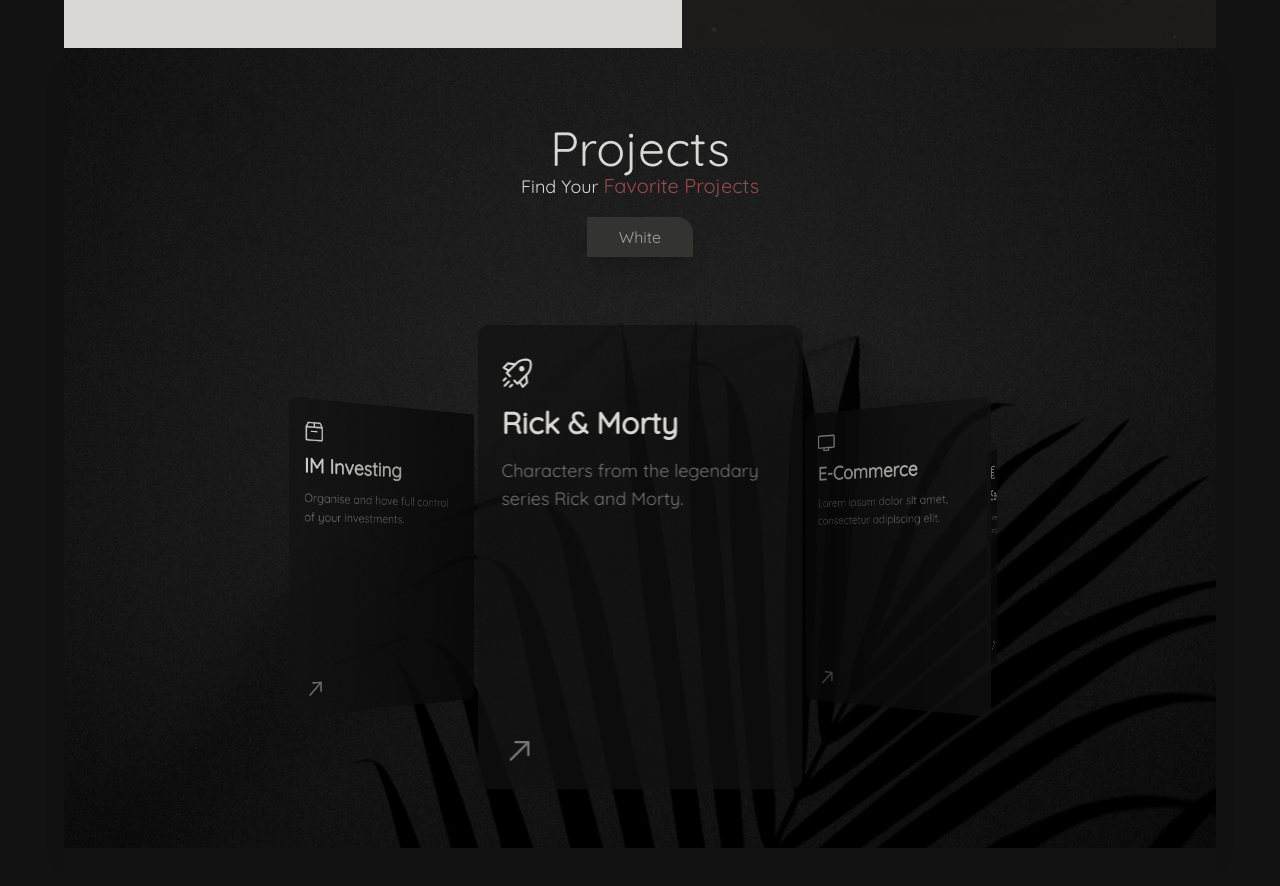
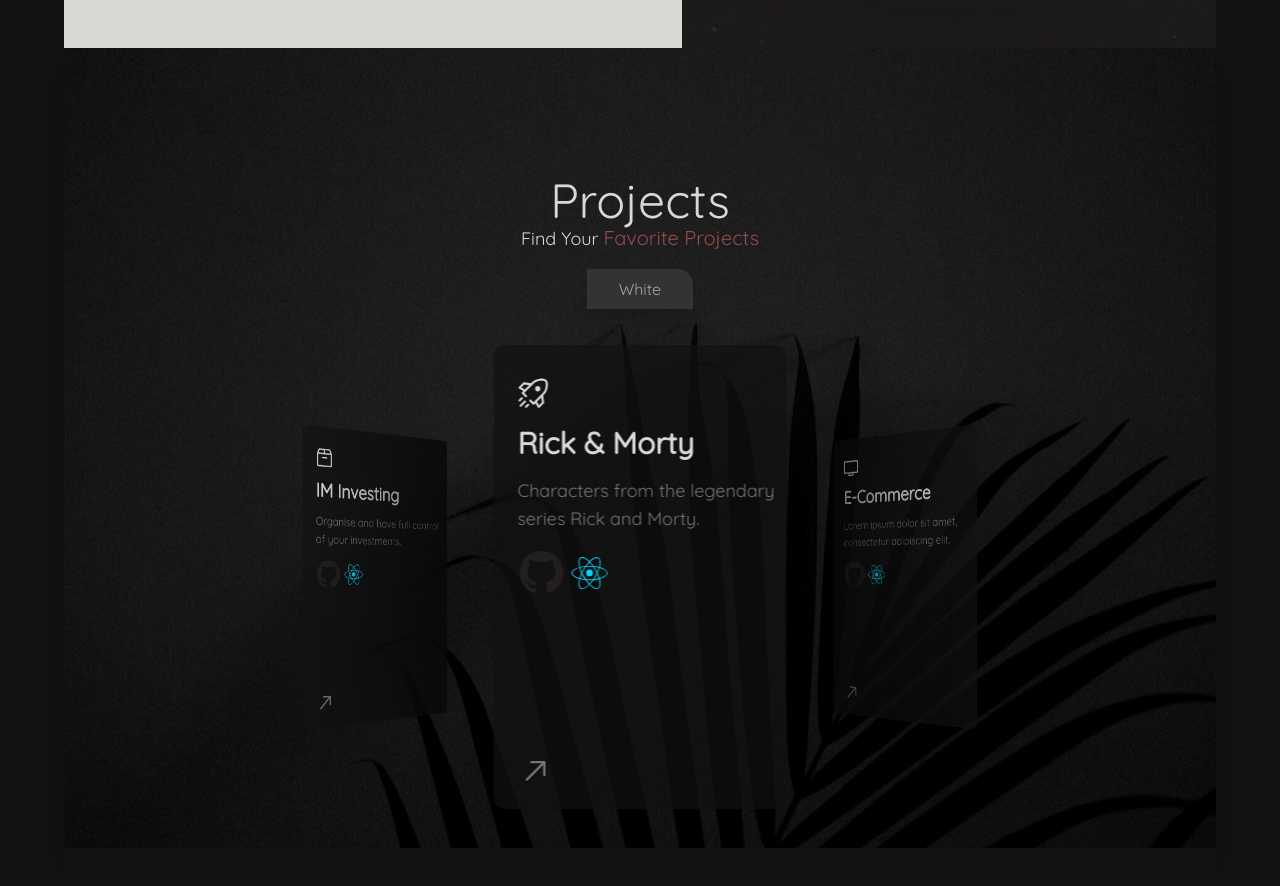
Before and after one commit to Deenk22/PortFolio, a React (Vite) app: page / in a window 1280 px wide. Shown: the part 880-1766 px from the top of the page. Built offline with nearby package versions, Linux system fonts and the light colour scheme.

Commit message:
Card Icons

```diff
--- a/src/components/Carrousel/Carrousel.jsx
+++ b/src/components/Carrousel/Carrousel.jsx
@@ -18,8 +18,8 @@
   };
 
   return (
-    <div className="flex flex-col items-center justify-center h-screen">
-      <div className="flex flex-col justify-center items-center mt-4 mb-16">
+    <div className="flex flex-col items-center justify-center">
+      <div className="flex flex-col justify-center items-center mt-[16vh] mb-[4vh]">
         <h1 className="text-white-section1 text-5xl font-main">Projects</h1>
         <p className="text-white-section1 text-lg font-main">
           Find Your{" "}
@@ -29,7 +29,6 @@
           {isActive ? "Black" : "White"}
         </button>
       </div>
-
       <Swiper
         modules={[FreeMode, Pagination, Autoplay, EffectCoverflow]}
         centeredSlides={true}
@@ -39,7 +38,7 @@
         coverflowEffect={{
           rotate: 18,
           stretch: 0,
-          depth: 270,
+          depth: 256,
           modifier: 2,
         }}
         breakpoints={{
@@ -49,11 +48,11 @@
           },
           640: {
             slidesPerView: 2,
-            spaceBetween: 32,
+            spaceBetween: 64,
           },
           768: {
             slidesPerView: 2,
-            spaceBetween: 64,
+            spaceBetween: 88,
           },
           1024: {
             slidesPerView: 2,
@@ -61,11 +60,11 @@
           },
           1280: {
             slidesPerView: 2,
-            spaceBetween: 64,
+            spaceBetween: 128,
           },
           1536: {
             slidesPerView: 2,
-            spaceBetween: 88,
+            spaceBetween: 128,
           },
         }}
         freeMode={true}
@@ -109,6 +108,16 @@
                   >
                     {item.content}
                   </p>
+                  <div className="flex flex-row items-center">
+                    {item.techStack?.map((tech, index) => (
+                      <img
+                        key={index}
+                        src={tech}
+                        width={48}
+                        alt={`tech-${index}`}
+                      />
+                    ))}
+                  </div>
                 </div>
                 <Link to={`projectdetails/${item.id}`}>
                   <RxArrowTopRight
--- a/src/constants/index.js
+++ b/src/constants/index.js
@@ -23,35 +23,59 @@
     title: "IM Investing",
     content: "Organise and have full control of your investments.",
     id: "0",
+    techStack: [
+      "./src/assets/icons/github.svg",
+      "./src/assets/icons/react.svg",
+    ],
   },
   {
     icon: RxRocket,
     title: "Rick & Morty",
     content: "Characters from the legendary series Rick and Morty.",
     id: "1",
+    techStack: [
+      "./src/assets/icons/github.svg",
+      "./src/assets/icons/react.svg",
+    ],
   },
   {
     icon: RxDesktop,
     title: "E-Commerce",
     content: "Lorem ipsum dolor sit amet, consectetur adipiscing elit.",
     id: "2",
+    techStack: [
+      "./src/assets/icons/github.svg",
+      "./src/assets/icons/react.svg",
+    ],
   },
   {
     icon: RxReader,
     title: "Seo",
     content: "Lorem ipsum dolor sit amet, consectetur adipiscing elit.",
     id: "3",
+    techStack: [
+      "./src/assets/icons/github.svg",
+      "./src/assets/icons/react.svg",
+    ],
   },
   {
     icon: RxAccessibility,
     title: "Management",
     content: "Lorem ipsum dolor sit amet, consectetur adipiscing elit.",
     id: "4",
+    techStack: [
+      "./src/assets/icons/github.svg",
+      "./src/assets/icons/react.svg",
+    ],
   },
   {
     icon: RxRocket,
     title: "Production",
     content: "Lorem ipsum dolor sit amet, consectetur adipiscing elit.",
     id: "5",
+    techStack: [
+      "./src/assets/icons/github.svg",
+      "./src/assets/icons/react.svg",
+    ],
   },
 ];
--- a/src/sections/Projects.jsx
+++ b/src/sections/Projects.jsx
@@ -4,7 +4,7 @@
   return (
     <section
       id="projects"
-      className="wrapper shadow-xl bg-section-bg bg-cover bg-center"
+      className="wrapper shadow-xl bg-section-bg bg-cover bg-center h-screen"
     >
       <Carrousel />
     </section>
```
